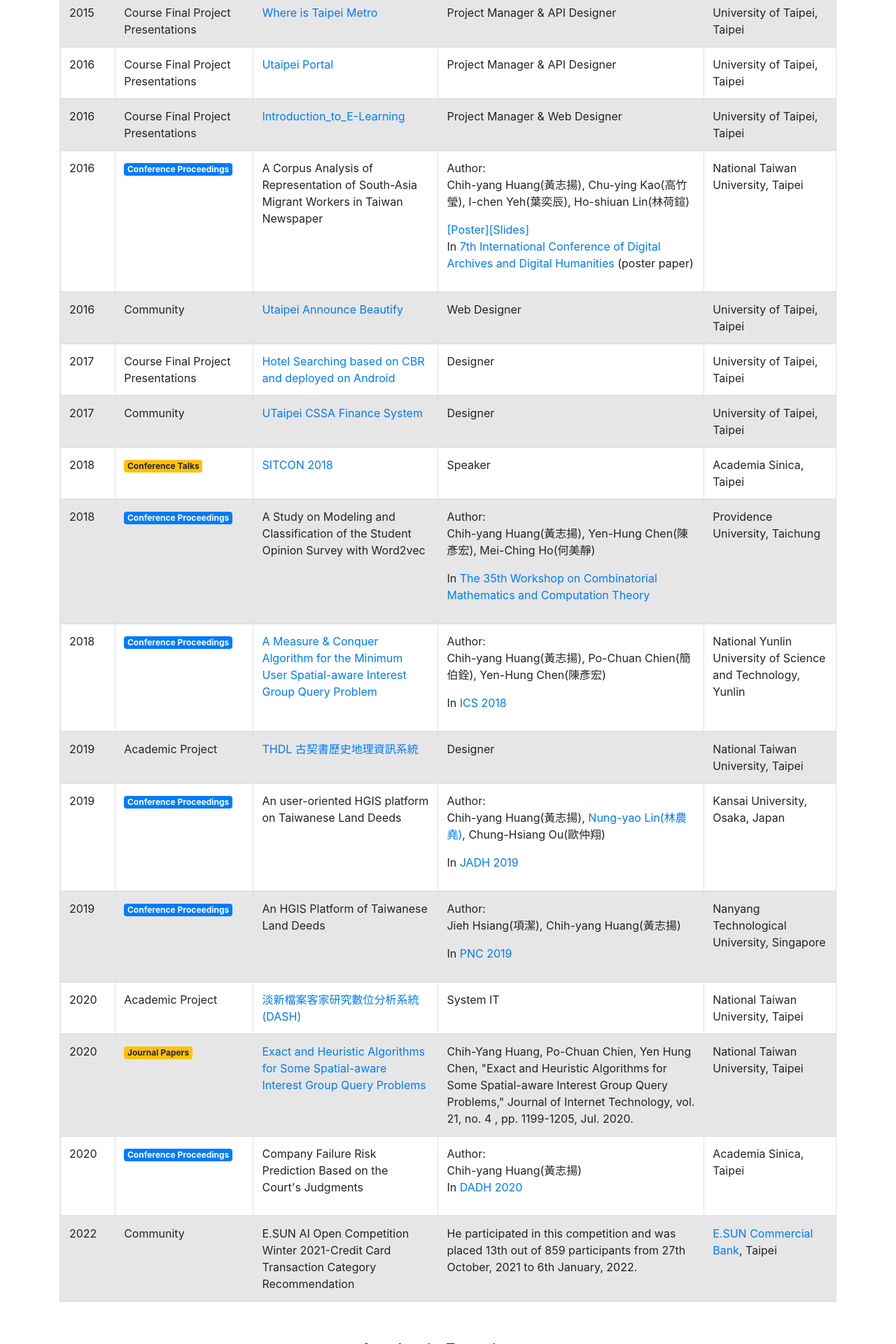
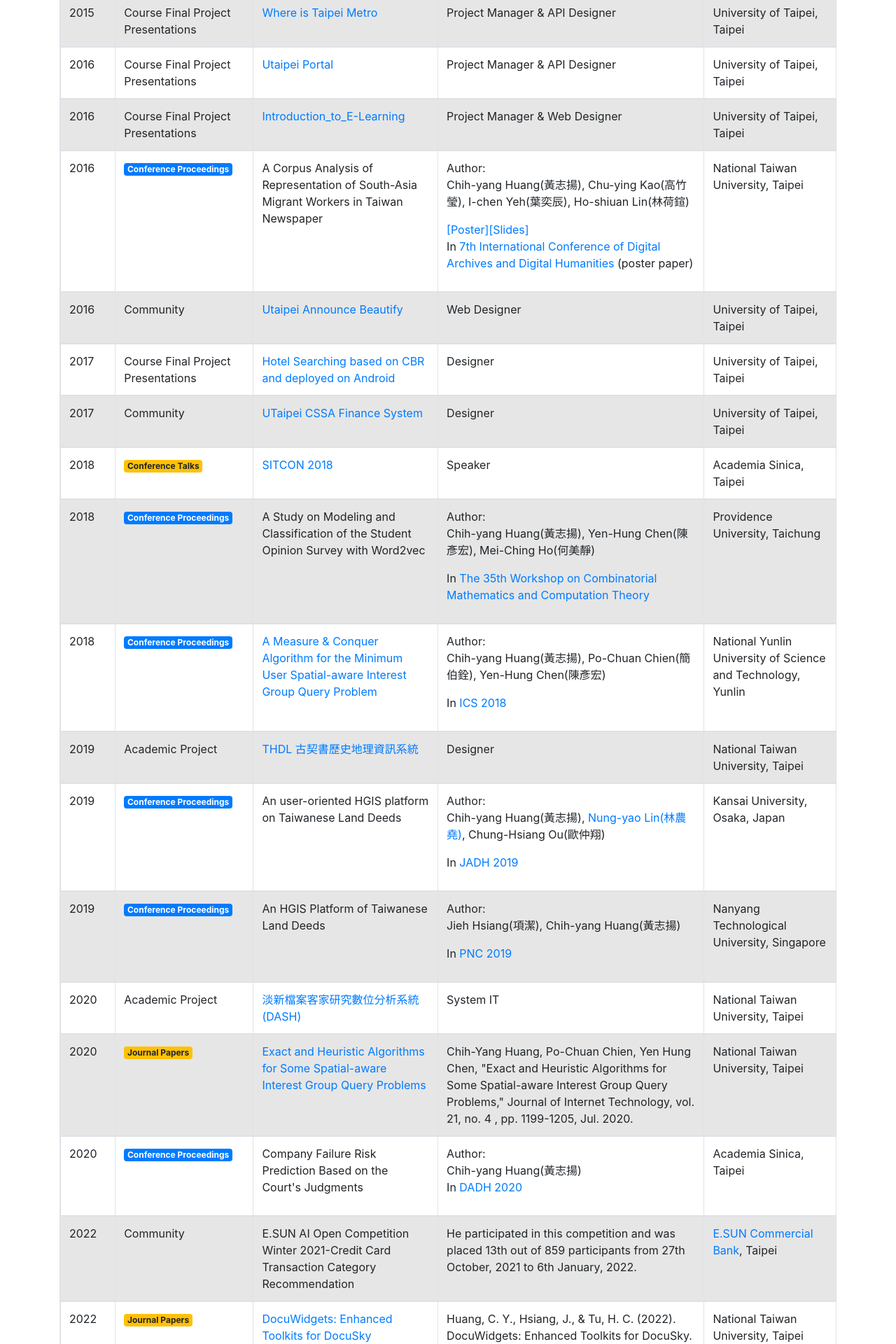
Before and after one commit to hcyuser/Website_Pages, a PHP site: page /index.html in a window 1280 px wide. Shown: the part 2000-3920 px from the top of the page at 70% size. Run offline with PHP 8.4, Linux system fonts and the light colour scheme; some libraries are stand-ins or nearby versions.

Commit message:
add info

```diff
--- a/index.html
+++ b/index.html
@@ -430,6 +430,14 @@
         <td>He participated in this competition and was placed 13th out of 859 participants from 27th October, 2021 to 6th January, 2022.</td>
         <td><a href="https://www.esunbank.com.tw">E.SUN Commercial Bank</a>, Taipei</td>
       </tr>
+      <tr>
+        <td>2022</td>
+        <td><span class="badge  badge-warning">Journal Papers</span></td>
+        <td><a href="http://dx.doi.org/10.6853%2fDADH.202204_(9).0001">DocuWidgets: Enhanced Toolkits for DocuSky</a></td>
+        <td>Huang, C. Y., Hsiang, J., & Tu, H. C. (2022). DocuWidgets: Enhanced Toolkits for DocuSky. 數位典藏與數位人文, (9), 1-13.</td>
+        <td>National Taiwan University, Taipei</td>
+      </tr>
+
     </tbody>
   </table>
 </div>
@@ -610,6 +618,7 @@
           <p>Email: <img src="email.png"></p>
           <p>Telegram: <a href='https://t.me/hcyuser'>https://t.me/hcyuser</a></p>
           <p>Messenger: <a href='https://m.me/hcyuser'>https://m.me/hcyuser</a></p>
+          <p>LinkedIn: <a href='https://www.linkedin.com/in/hcyuser/'>https://www.linkedin.com/in/hcyuser/</a></p>
           <p>GitHub: <a href='https://github.com/hcyuser'>https://github.com/hcyuser</a></p>
           <p>ORCID: <a href='https://orcid.org/0000-0002-4057-2746'>https://orcid.org/0000-0002-4057-2746</a></p>
 
```
Also changed, not shown: index.php (+9 -0 lines).
